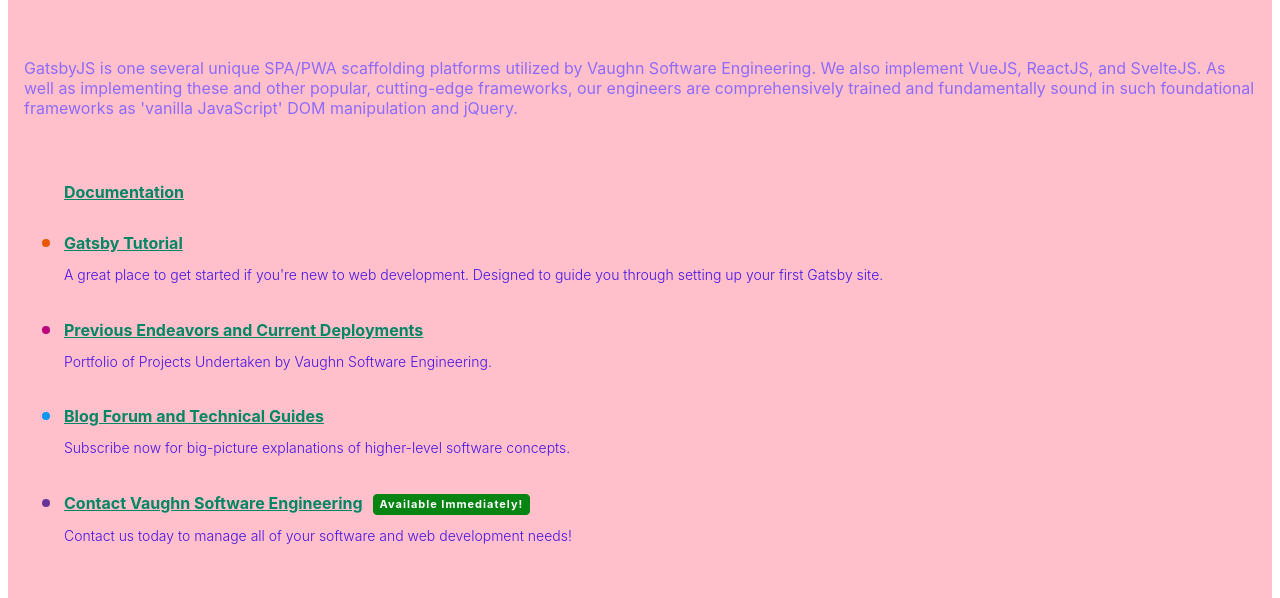
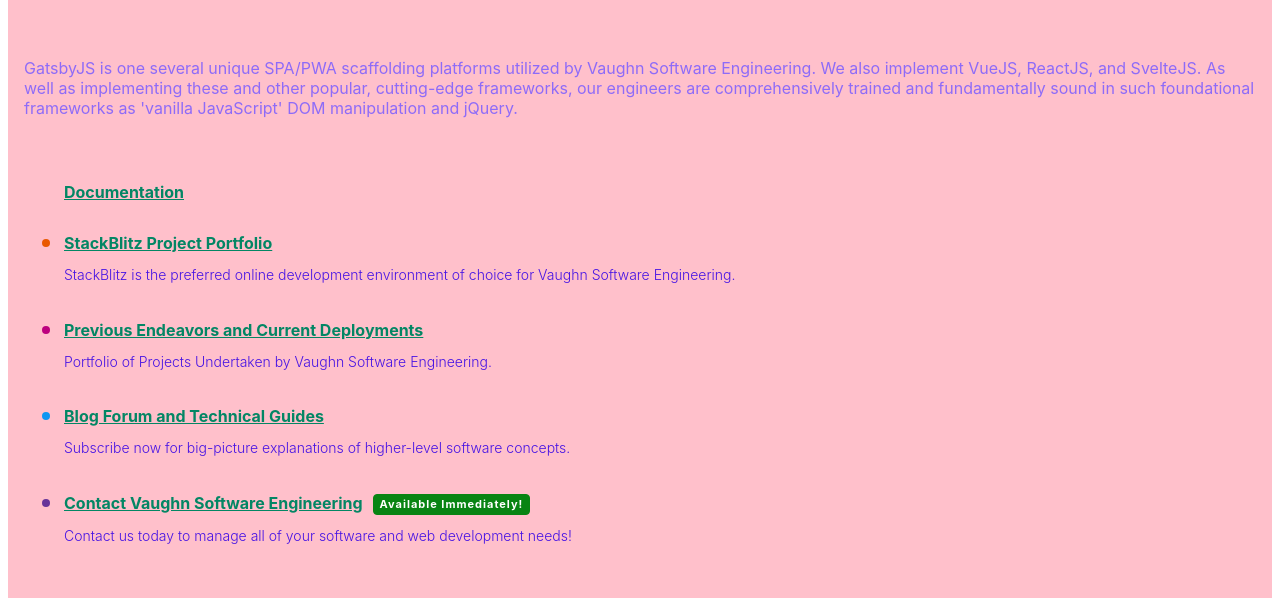
Before and after one commit to adammathewvaughn/vaughn-engineering-by-gatsby-js, a Gatsby site: page / in a window 1280 px wide. Shown: the part 202-800 px from the top of the page. Built offline with nearby package versions, Linux system fonts and the light colour scheme; Gatsby itself is replaced by a stand-in of ours.

Commit message:
replaced tutorial with StackBlitz

```diff
--- a/src/pages/index.js
+++ b/src/pages/index.js
@@ -76,10 +76,10 @@
 // data
 const links = [
   {
-    text: "Gatsby Tutorial",
-    url: "https://www.gatsbyjs.com/docs/tutorial/",
+    text: "StackBlitz Project Portfolio ",
+    url: "https://stackblitz.com/@adammathewvaughn",
     description:
-      "A great place to get started if you're new to web development. Designed to guide you through setting up your first Gatsby site.",
+      "StackBlitz is the preferred online development environment of choice for Vaughn Software Engineering.",
     color: "#E95800",
   },
   {
```
